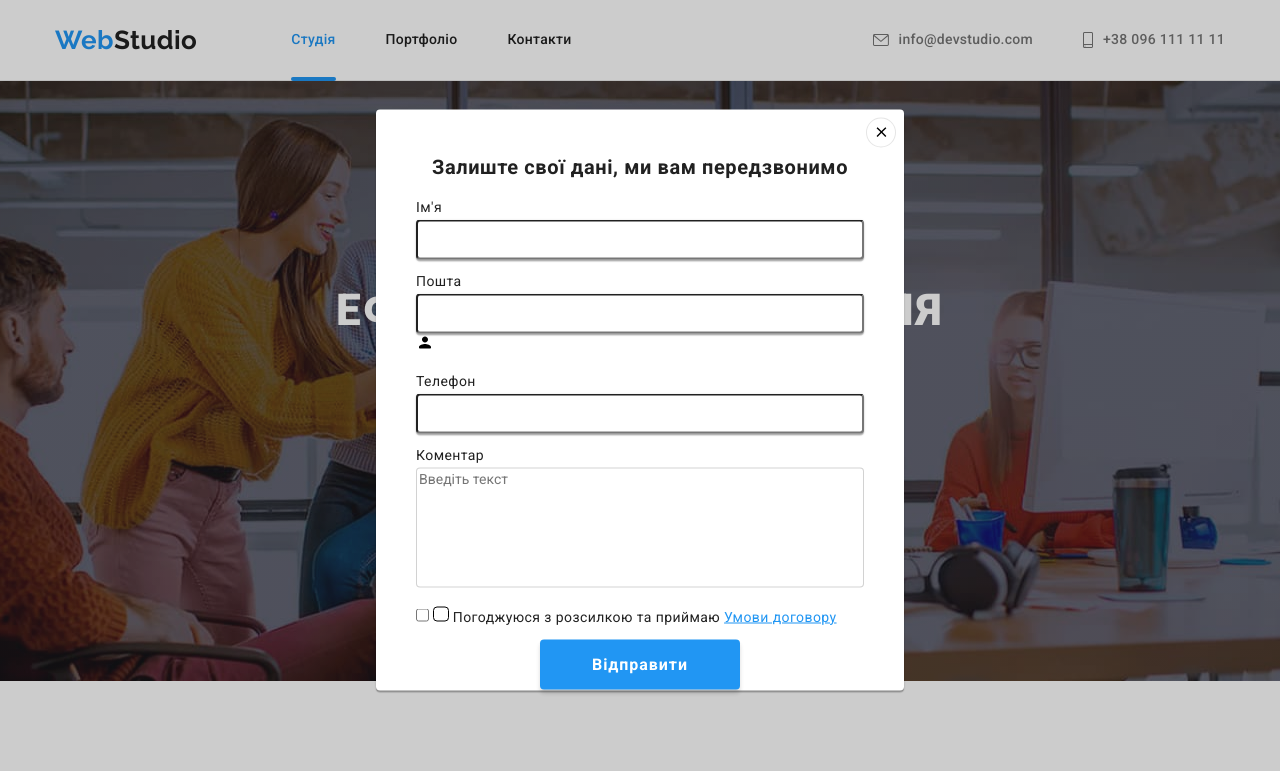
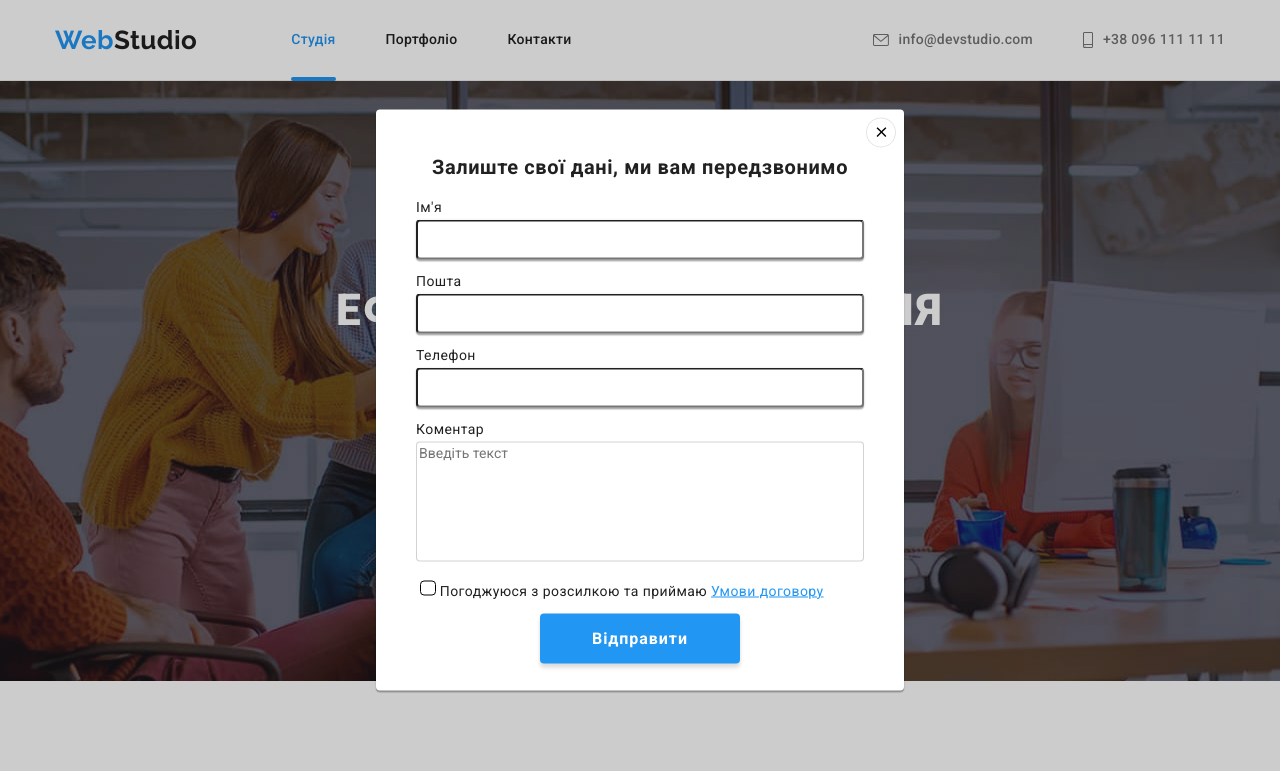
Before and after one commit to Morozzzuk/goit-markup-hw-06, a plain HTML site: page index.html in a window 1280 px wide. Both pictures are taken after a click on the button "Замовити послугу". Shown: the top 771 px of the page. Drawn offline with nearby package versions, Linux system fonts and the light colour scheme.

Commit message:
add appearence

```diff
--- a/css/styles.css
+++ b/css/styles.css
@@ -762,7 +762,7 @@ body {
   color: var(--accent-color);
 }
 .checkbox-input {
-  /* appearance: none; */
+  appearance: none;
 }
 .checkbox-input:checked + .check-icon {
   background-color: blue;
--- a/index.html
+++ b/index.html
@@ -430,17 +430,12 @@
           <div class="modal-input-group">
             <label for="email">Пошта</label>
             <input type="email" class="modal-input" name="email" id="email" />
-            <span
-              ><svg width="18" height="18" class="modal-input-icon">
-                <use href="./images/icons.svg#icon-person"></use></svg
-            ></span>
           </div>
 
           <div class="modal-input-group">
             <label for="tel">Телефон</label>
             <input type="tel" class="modal-input" name="tel" id="tel" />
           </div>
-
           <div class="modal-input-group">
             <label for="comment">Коментар</label>
             <textarea
@@ -450,6 +445,7 @@
               placeholder="Введіть текст"
             ></textarea>
           </div>
+
           <div class="modal-input-group">
             <input
               class="checkbox-input"
```
